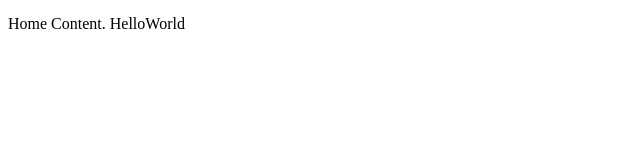
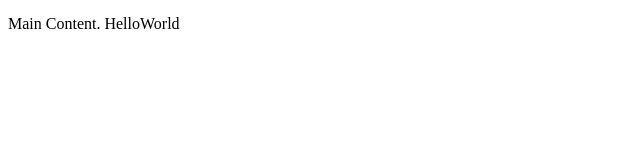
Before and after one commit to domenester/react-redux, a React app: page / in a window 1280 px wide. Shown: the top 160 px of the page, without its empty margins (0-640 px from the left). Built offline with nearby package versions, Linux system fonts and the light colour scheme.

Commit message:
Saving Progress

```diff
--- a/package.json
+++ b/package.json
@@ -7,7 +7,8 @@
     "test": "echo \"Error: no test specified\" && exit 1",
     "start": "webpack-dev-server --mode production --open",
     "dev": "webpack-dev-server --mode development --open",
-    "build": "webpack --mode production"
+    "build": "webpack --mode production",
+    "push": "git add . && git commit -m \"Saving Progress\" && git push"
   },
   "keywords": [],
   "author": "",
--- a/src/components/App.tsx
+++ b/src/components/App.tsx
@@ -1,5 +1,5 @@
 import * as React from "react";
 import * as DOM from "react-dom";
-import { Home } from "./home";
+import { Main } from "./main";
 
-DOM.render(<Home/>, document.getElementById("app"));
+DOM.render(<Main/>, document.getElementById("app"));
--- a/src/components/home.tsx
+++ b/src/components/main.tsx
@@ -1,6 +1,6 @@
 import * as React from "react";
 
-export class Home extends React.Component<any, any> {
+export class Main extends React.Component<any, any> {
 
   private name: Array<string> = ["Hello", "World"];
 
@@ -11,7 +11,7 @@ export class Home extends React.Component<any, any> {
   public render() {
       return (
         <div>
-          Home Content. { ...this.name }
+          Main Content. { ...this.name }
         </div>
       );
   }
```
